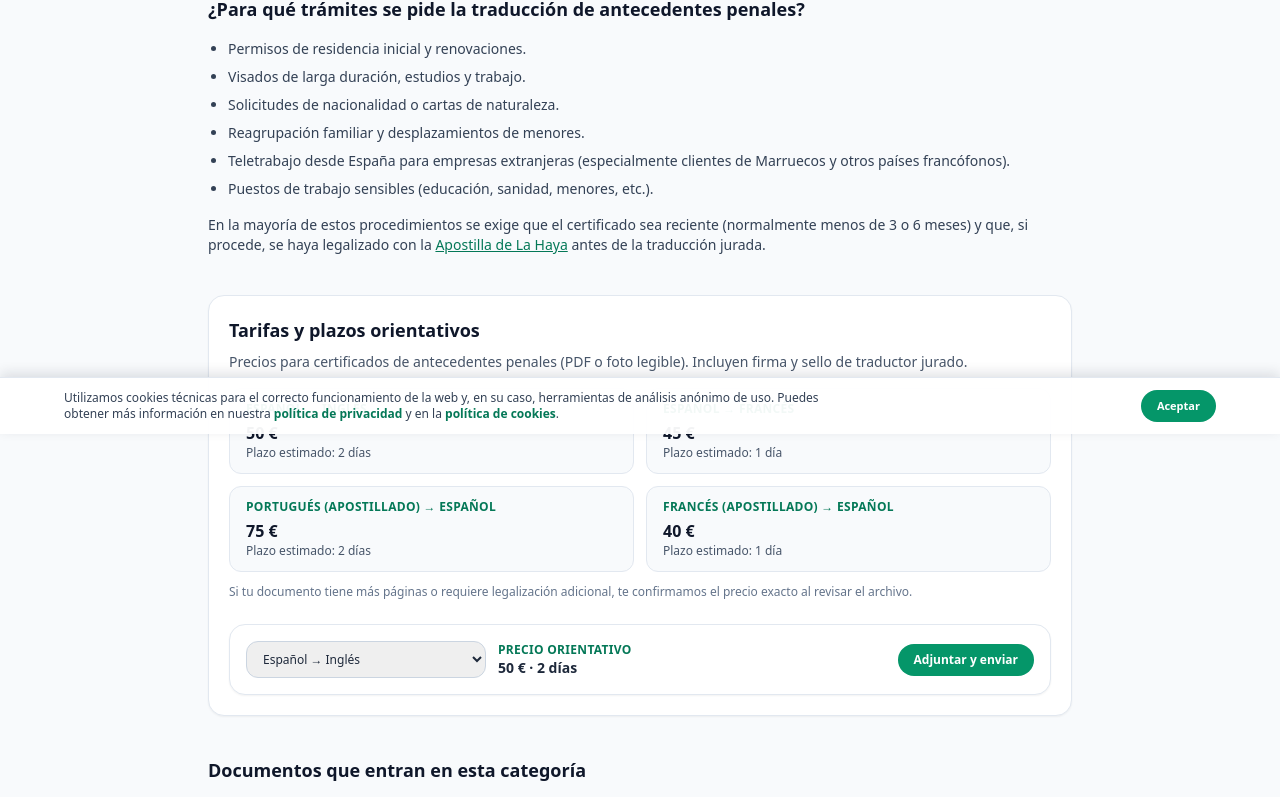
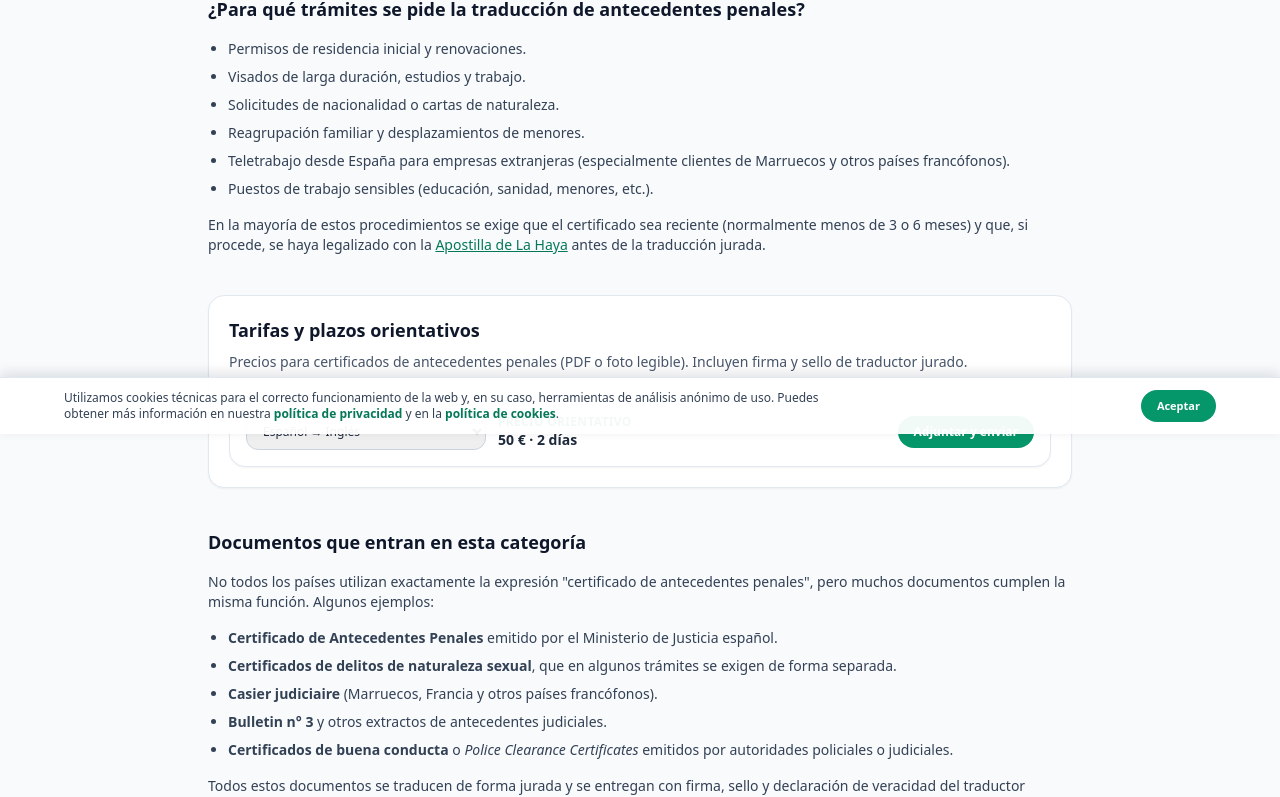
Before and after one commit to juanlatregua/traduccionesjuradas-next, a Next.js app: page /documentos-oficiales/antecedentes-penales in a window 1280 px wide. Shown: the part 366-1163 px from the top of the page. Built offline with nearby package versions, Linux system fonts and the light colour scheme.

Commit message:
Simplifica bloque de tarifas dejando solo la calculadora

```diff
--- a/app/documentos-oficiales/antecedentes-penales/page.tsx
+++ b/app/documentos-oficiales/antecedentes-penales/page.tsx
@@ -71,25 +71,6 @@ export default function AntecedentesPenalesPage() {
         </h2>
         <p className="mt-2 text-slate-600">
           Precios para certificados de antecedentes penales (PDF o foto legible). Incluyen firma y sello de traductor jurado.
-        </p>
-        <div className="mt-4 grid gap-3 sm:grid-cols-2">
-          {[
-            { pair: "Español → Inglés", price: "50 €", plazo: "2 días" },
-            { pair: "Español → Francés", price: "45 €", plazo: "1 día" },
-            { pair: "Portugués (apostillado) → Español", price: "75 €", plazo: "2 días" },
-            { pair: "Francés (apostillado) → Español", price: "40 €", plazo: "1 día" },
-          ].map((item) => (
-            <div key={item.pair} className="rounded-xl border border-slate-200 bg-slate-50 px-4 py-3">
-              <p className="text-xs font-semibold uppercase tracking-wide text-emerald-700">
-                {item.pair}
-              </p>
-              <p className="mt-1 text-base font-semibold text-slate-900">{item.price}</p>
-              <p className="text-xs text-slate-600">Plazo estimado: {item.plazo}</p>
-            </div>
-          ))}
-        </div>
-        <p className="mt-3 text-xs text-slate-500">
-          Si tu documento tiene más páginas o requiere legalización adicional, te confirmamos el precio exacto al revisar el archivo.
         </p>
         <AntecedentesMiniForm />
       </section>
```
